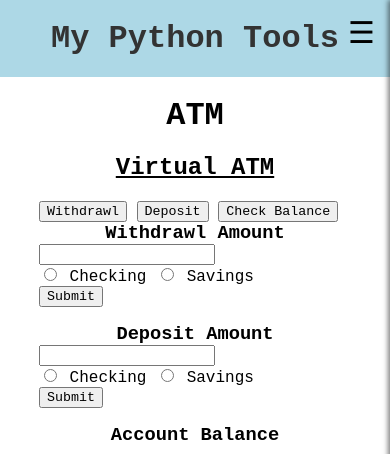
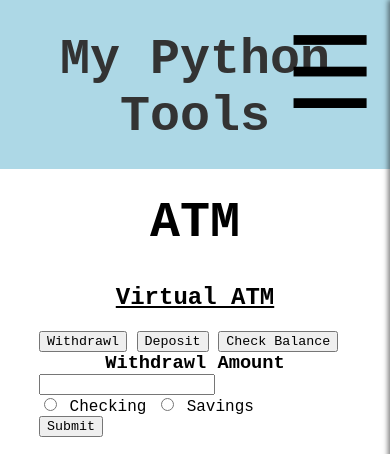
Before and after one commit to coderchris591/pyweb, a Flask app: page /atm in a window 390 px wide. Shown: the top 454 px of the page. Run offline with Flask 3, Linux system fonts and the light colour scheme; some libraries are stand-ins or nearby versions.

Commit message:
Fixed Header for mobile

```diff
--- a/static/style.css
+++ b/static/style.css
@@ -10,7 +10,7 @@
     color: black;
     display: block;
     cursor: pointer;
-    font-size: 30px;
+    font-size: 100px;
     position: absolute;
     top: 15px;
     right: 15px;
@@ -94,6 +94,7 @@ header{
     margin: 0 auto;
     /* min-height: 50px; */
     width: 100%;
+    height: 20%;
     background-color: lightblue;
 }
 
@@ -102,7 +103,8 @@ header a{
     color: #333;
 }
 h1{
-    margin: 20px;
+    font-size: 50px;
+    margin-top: 8%;
     text-align: center;
 
 }
```
